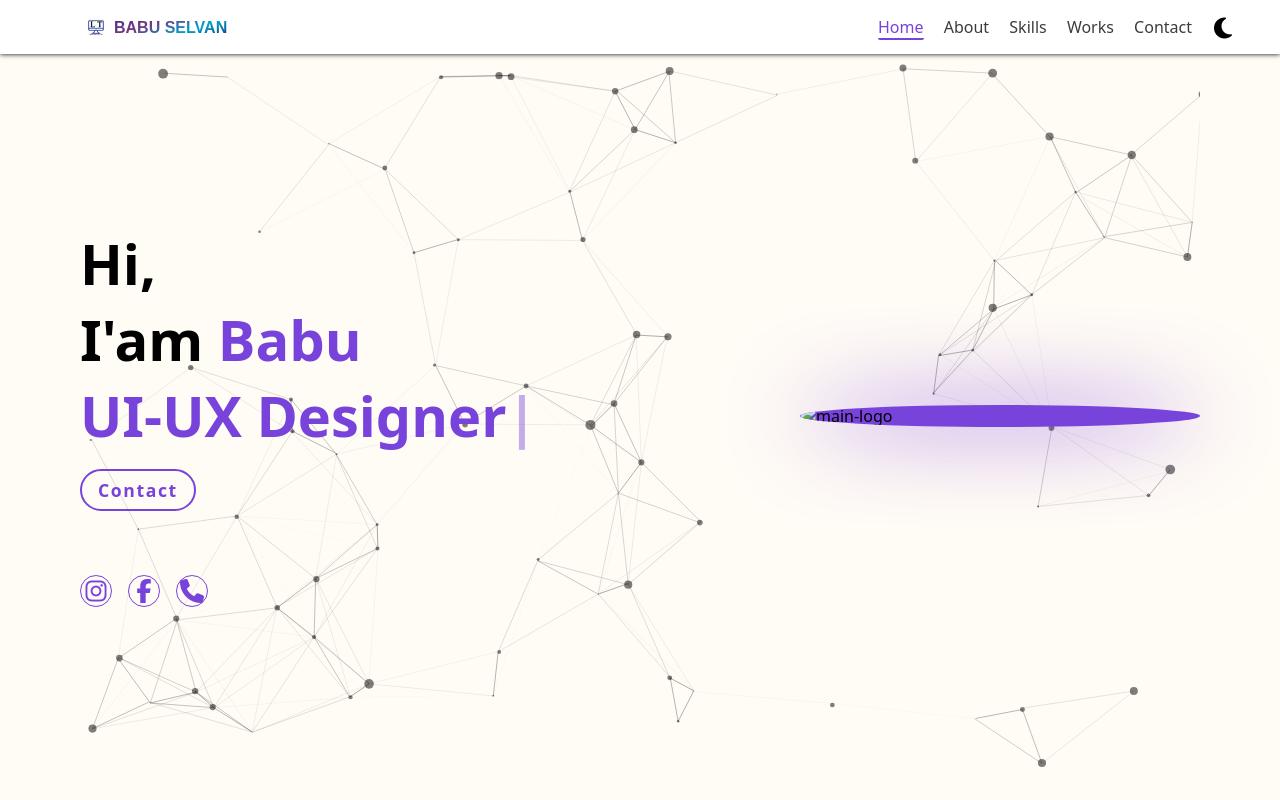
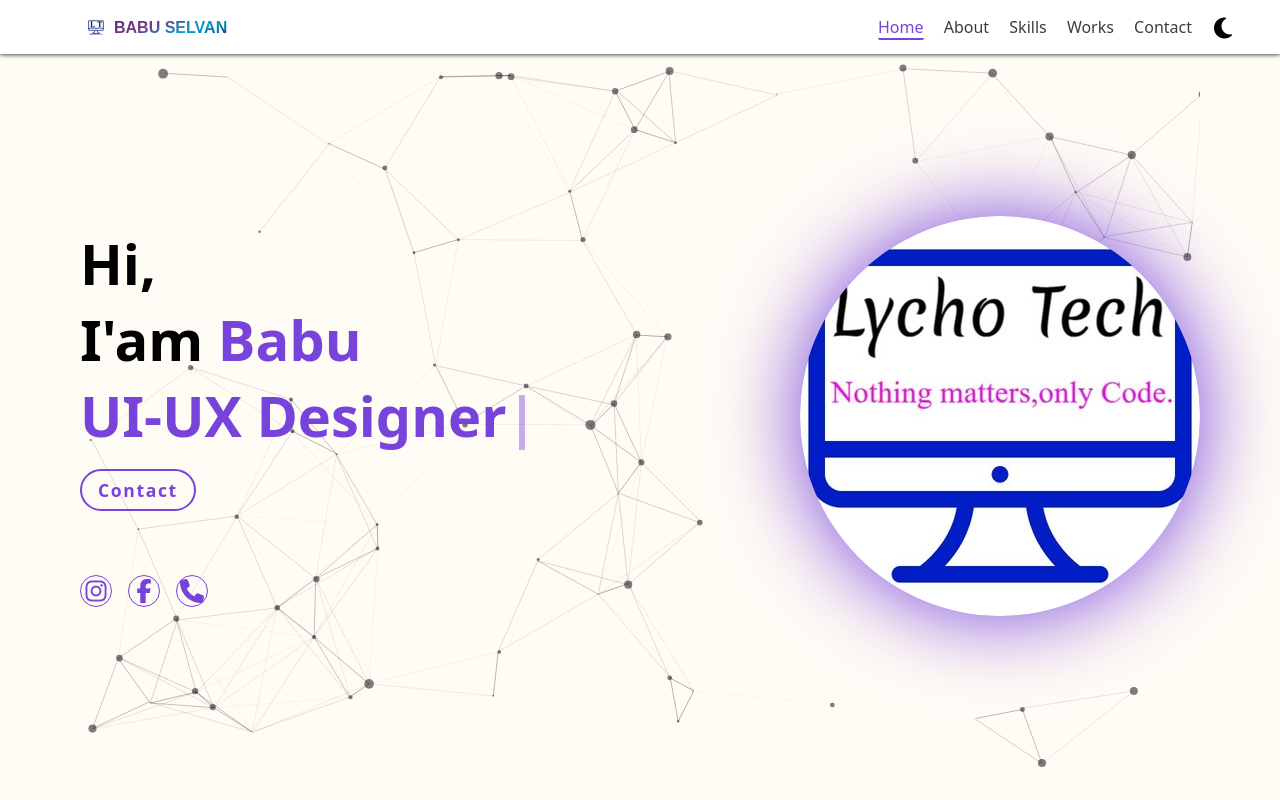
Before and after one commit to lychotech/portfolio-lychotech, a plain HTML site: page index.html in a window 1280 px wide. Shown: the top 800 px of the page. Drawn offline with nearby package versions, Linux system fonts and the light colour scheme; some packages are replaced by stand-ins of ours; a script that the page names is missing.

Commit message:
Update index.html

```diff
--- a/index.html
+++ b/index.html
@@ -84,7 +84,7 @@
                 </div>
             </div>
             <div class="main-content-image">
-                <img src="assets/IMG/about-img.jpg" alt="main-logo">
+                <img src="assets/IMG/main-img.jpg" alt="main-logo">
 
             </div>
         </div>
```
